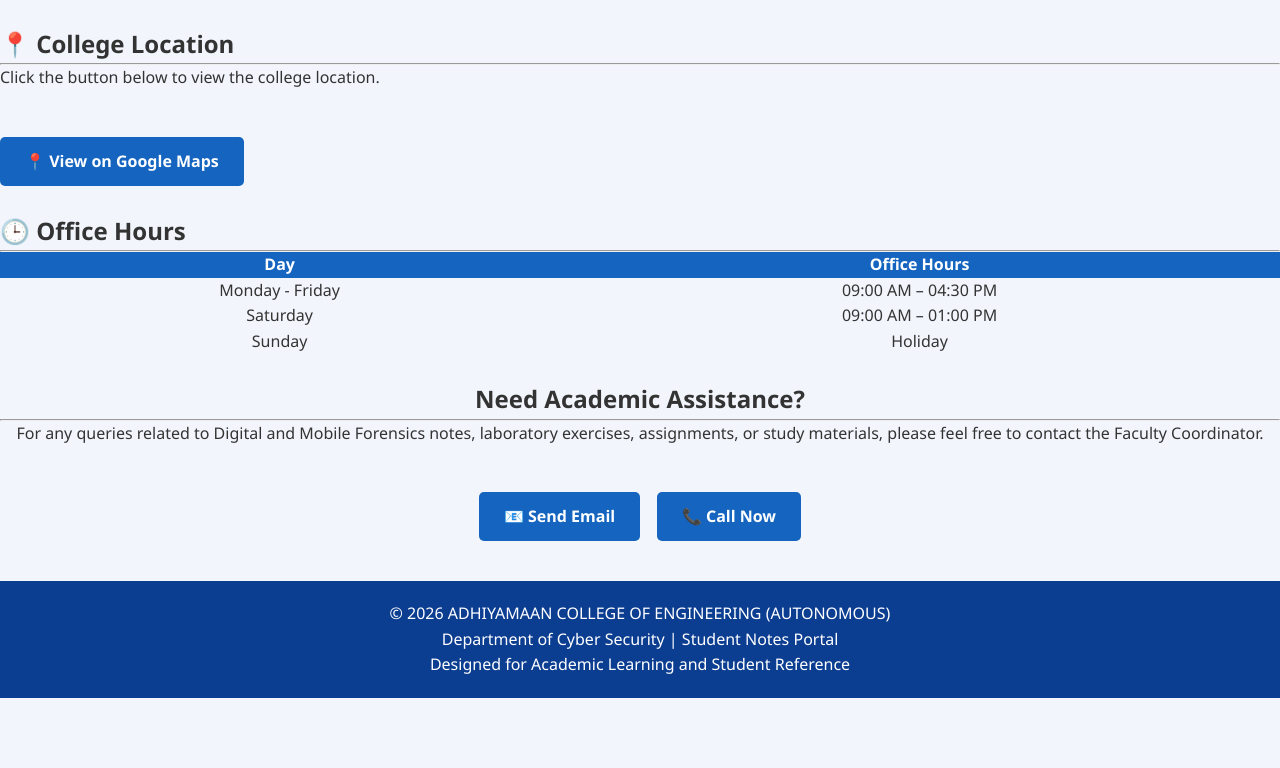
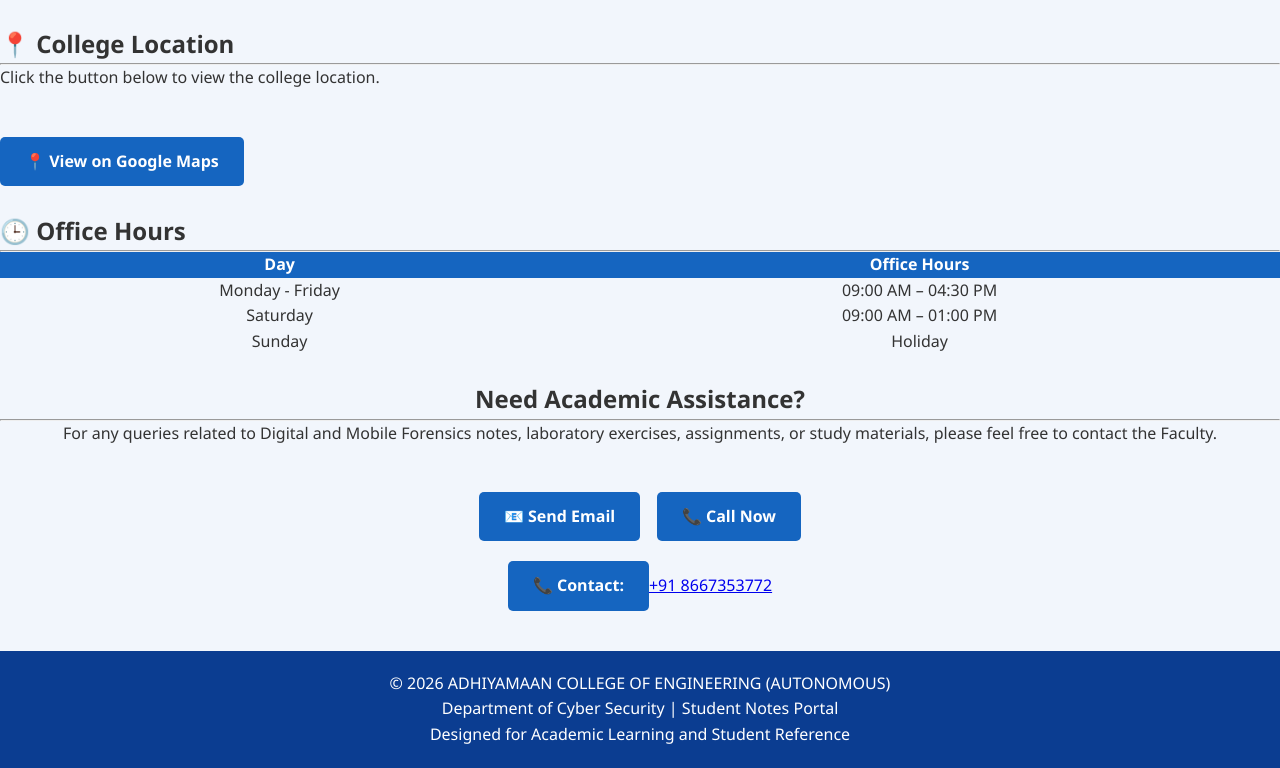
Before and after one commit to Sakthidharapriyapremkumar/student_notes_portal, a plain HTML site: page contact.html in a window 1280 px wide. Shown: the part 1197-1965 px from the top of the page. Before the commit the page ends 1895 px from the top, so only its background shows below. Drawn offline with Linux system fonts and the light colour scheme.

Commit message:
Update contact.html

```diff
--- a/contact.html
+++ b/contact.html
@@ -306,7 +306,7 @@ For any queries related to Digital and Mobile Forensics notes,
 
 laboratory exercises, assignments, or study materials,
 
-please feel free to contact the Faculty Coordinator.
+please feel free to contact the Faculty.
 
 </p>
 
@@ -323,7 +323,9 @@ please feel free to contact the Faculty Coordinator.
 <a href="tel:+918667353772" class="btn">
 
 📞 Call Now
-
+<p><strong>📞 Contact:</strong>
+<a href="tel:+918667353772">+91 8667353772</a>
+</p>
 </a>
 
 </div>
```
